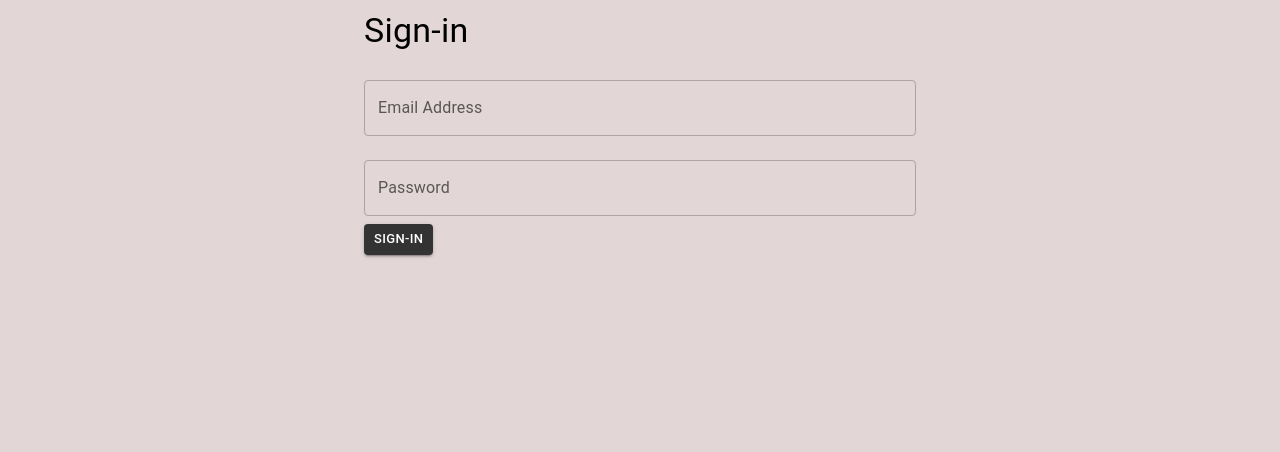
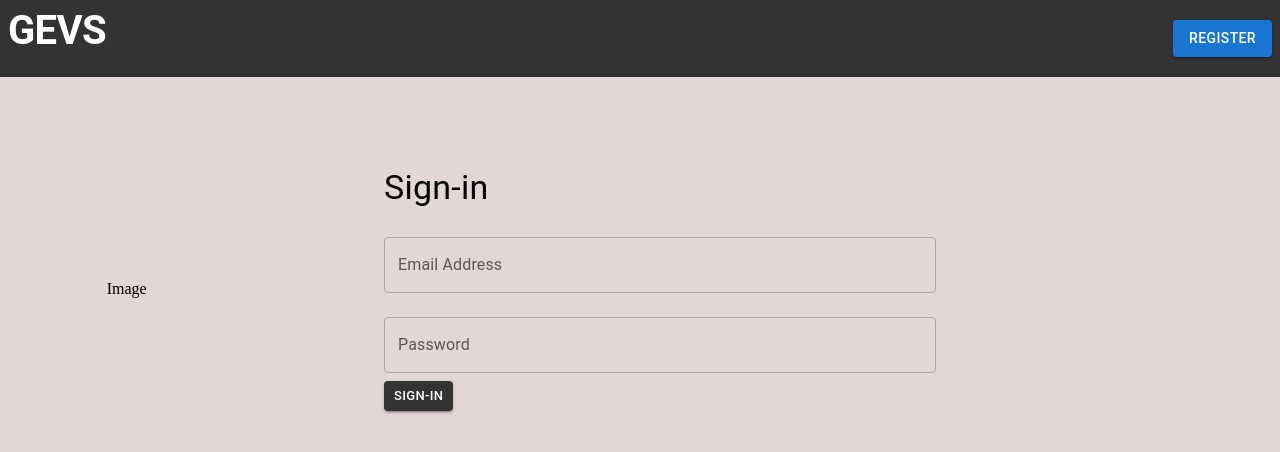
Before and after one commit to LahiruRajapaksha/election-sample, a React (Vite) app in the folder client/: page /voter-dashboard in a window 1280 px wide. Shown: the top 452 px of the page. Built offline with nearby package versions, Linux system fonts and the light colour scheme.

Commit message:
fix voter login issue

```diff
--- a/client/src/App.tsx
+++ b/client/src/App.tsx
@@ -15,14 +15,14 @@ function App() {
     <BrowserRouter>
       <Routes>
         <Route path="/" element={<LandingPage />} />
-        <Route path="/login" element={<Login />} />
+        <Route path="*" element={<LandingPage />} />
         <Route
           path="/voter-dashboard"
           element={
             isAuthenticated && userType === "voter" ? (
               <VoterDashboard />
             ) : (
-              <Login />
+              <LandingPage />
             )
           }
         />
@@ -32,7 +32,7 @@ function App() {
             isAuthenticated && userType === "officer" ? (
               <OfficerDashboard />
             ) : (
-              <Login />
+              <LandingPage />
             )
           }
         />
--- a/client/src/components/LoginForm/LoginForm.tsx
+++ b/client/src/components/LoginForm/LoginForm.tsx
@@ -6,9 +6,9 @@ import "./LoginForm.css";
 import { AuthContext, UserData } from "../../Providers/AuthProvider";
 import { jwtDecode } from "jwt-decode";
 
-interface LoginProps {}
 
-const Login: React.FC<LoginProps> = () => {
+
+const Login = () => {
   const { login, isSuccess, data } = useLoginUser();
   const { loginSuccess } = useContext(AuthContext);
   const navigate = useNavigate();
--- a/client/src/utills/datahandling.tsx
+++ b/client/src/utills/datahandling.tsx
@@ -163,8 +163,9 @@ export const useGetCandidateList = (
 
   let candidates: Candidate[] = [];
   let parties: string[] = [];
-  console.log("data", data.results);
-  candidates = data.results?.map((data: DistrictVoteData) => {
+  candidates =
+    data &&
+    data.results?.map((data: DistrictVoteData) => {
       parties.push(data.party);
       return {
         name: data.name,
--- a/client/src/views/LandingPage/LandingPage.tsx
+++ b/client/src/views/LandingPage/LandingPage.tsx
@@ -1,15 +1,12 @@
 import { Box, Button } from "@mui/material";
 import Typography from "@mui/material/Typography";
 import { useState } from "react";
-import { useNavigate } from "react-router-dom";
 import LoginForm from "../../components/LoginForm/LoginForm";
 import RegisterForm from "../../components/RegistrationForm/RegisterForm";
 import SnackBar from "../../components/SnackBar/SnackBar";
-//import './LandingPage.css';
 
 function LandingPage() {
-  const navigate = useNavigate();
-  const [isLoginFormVisible, setLoginFormVisible] = useState(false);
+  const [isLoginFormVisible, setLoginFormVisible] = useState(true);
   const [isSnackbarOpen, setSnackBarOpen] = useState(false);
   const [snackBarData, setSnackBarData] = useState({
     message: "",
@@ -41,13 +38,19 @@ function LandingPage() {
   };
 
   return (
-    <Box sx={{ height: "100%" }}>
+    <Box
+      sx={{
+        display: "flex",
+        flexDirection: "column",
+        rowGap: 10,
+      }}
+    >
       <Box
         sx={{
           backgroundColor: "#333",
           display: "flex",
           justifyContent: "space-between",
-          padding: "10px",
+          padding: 1,
           alignItems: "center",
         }}
       >
@@ -66,10 +69,18 @@ function LandingPage() {
           {isLoginFormVisible ? "Register" : "Login"}
         </Button>
       </Box>
-      <Box>
-        <Box></Box>
+      <Box
+        sx={{
+          display: "flex",
+          justifyContent: "space-around",
+          alignItems: "center",
+        }}
+      >
+        <Box sx={{}}>Image</Box>
+        <Box sx={{ display: "flex", alignSelf: "flex-end" }}>
+          {isLoginFormVisible && <LoginForm />}
+        </Box>
         <Box>
-          {isLoginFormVisible && <LoginForm />}
           {!isLoginFormVisible && (
             <RegisterForm
               handleRegistrationSuccess={handleRegistrationSuccess}
--- a/client/src/views/VoterDashBoard/VoterDashboard.tsx
+++ b/client/src/views/VoterDashBoard/VoterDashboard.tsx
@@ -11,7 +11,6 @@ import {
 import { useContex, useContext, useState } from "react";
 import "./VoterDashboard.css";
 import { useGetCandidateList } from "../../utills/datahandling";
-import { useLocation } from "react-router-dom";
 import { AuthContext } from "../../Providers/AuthProvider";
 
 export type Candidate = {
```
Lines whose indentation alone changed are shown as unchanged.
